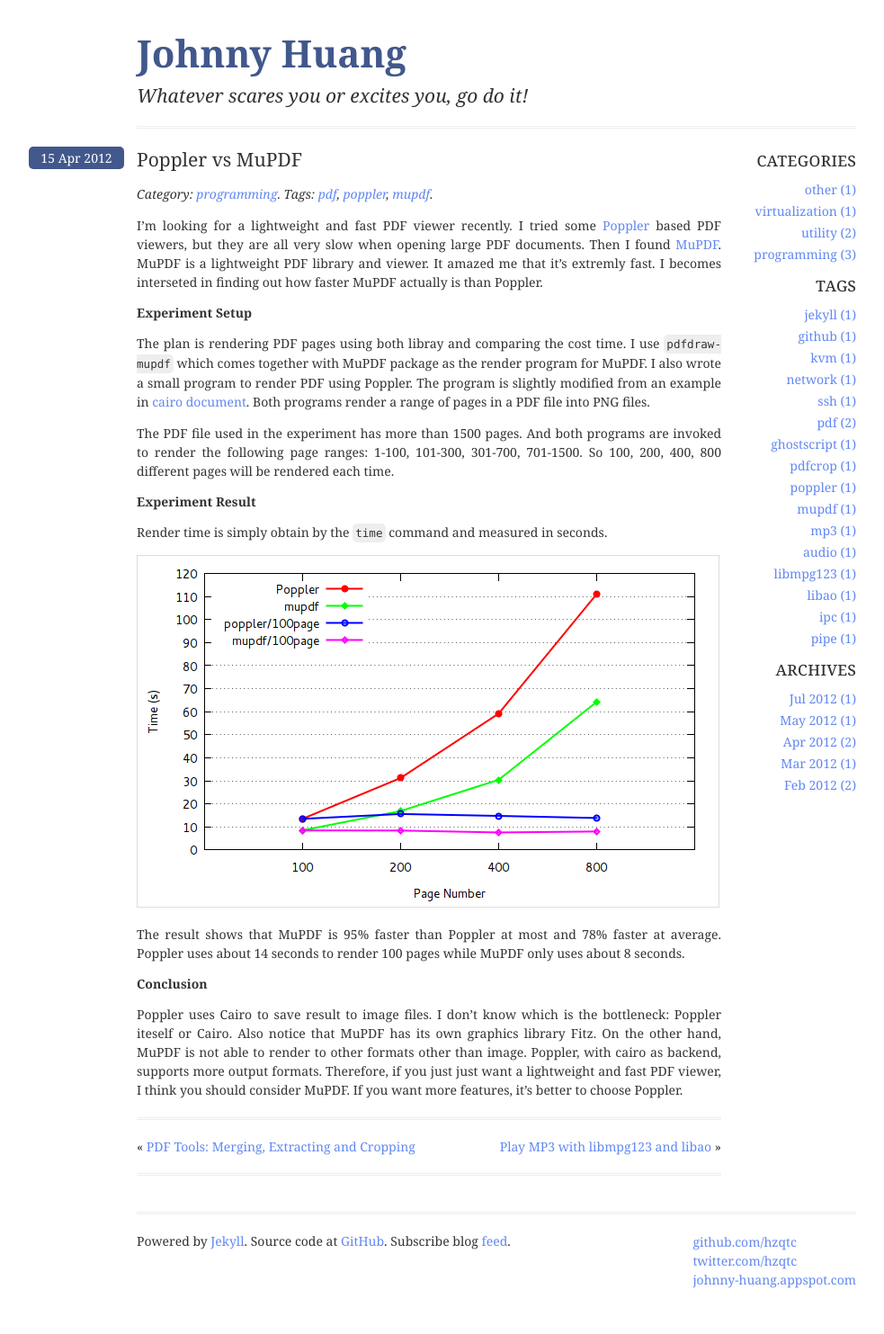
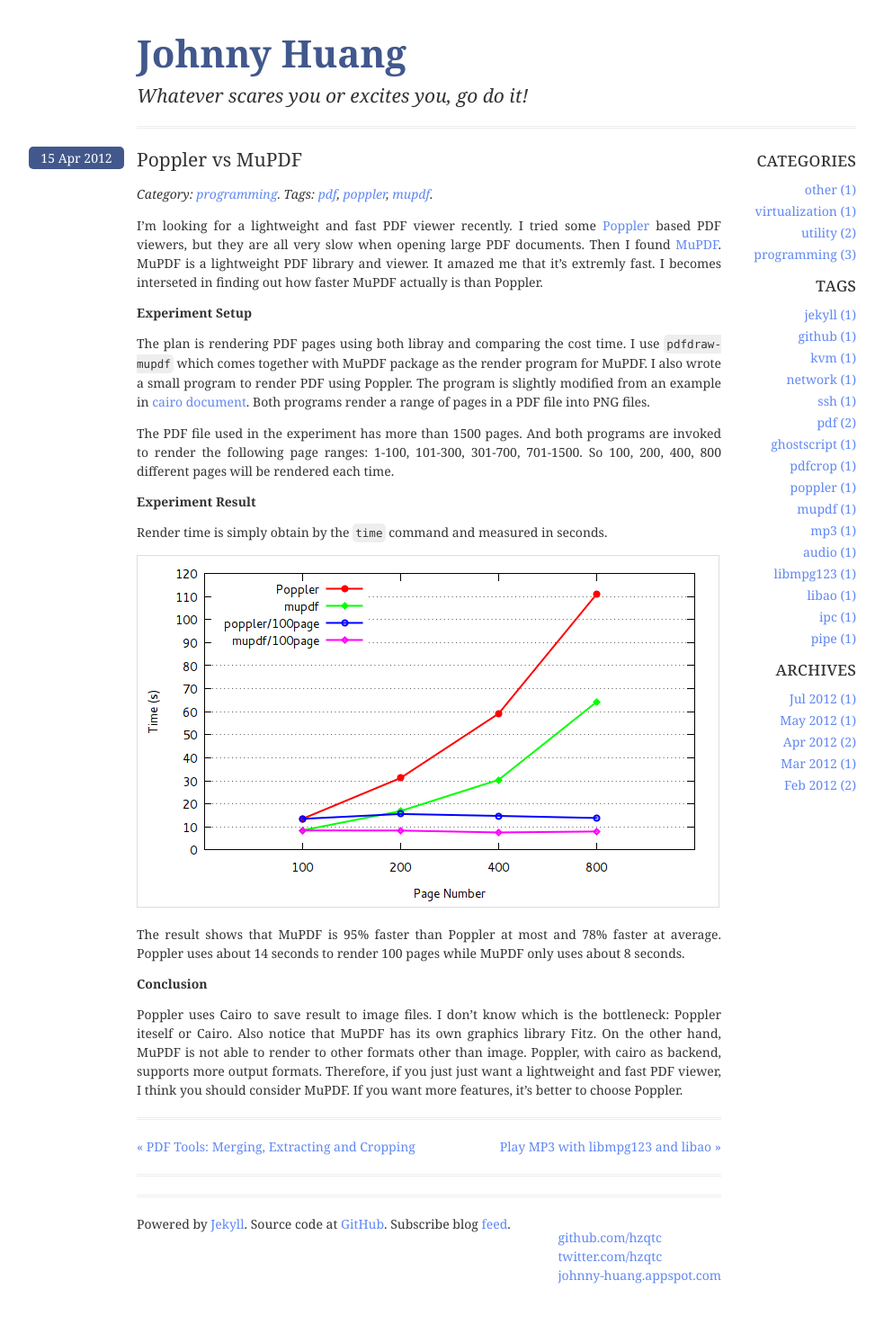
Before and after one commit to hzqtc/hzqtc.github.com, a Jekyll site: the page built from _posts/2012-4-15-poppler-vs-mupdf.md, in a window 1280 px wide. Shown: the whole page at 90% size, without its empty margins (88-1071 px from the left). Built offline with Jekyll 4.4.1, drawn with Linux system fonts in a browser that asks for light colours; comment, search, counter and statistics services are not loaded.

Commit message:
post neighbout layout fix

```diff
--- a/_layouts/post.html
+++ b/_layouts/post.html
@@ -14,14 +14,14 @@
 
     {{ content }}
 
-    <ul id="post_neighbours">
+    <div id="post_neighbours">
         {% if page.previous %}
-        <li class="left"><a href="{{ page.previous.url }}">{{ page.previous.title }}</a></li>
+        <div class="left"><a href="{{ page.previous.url }}">&laquo; {{ page.previous.title }}</a></div>
         {% endif %}
         {% if page.next %}
-        <li class="right"><a href="{{ page.next.url }}">{{ page.next.title }}</a><li>
+        <div class="right"><a href="{{ page.next.url }}">{{ page.next.title }} &raquo;</a><div>
         {% endif %}
-    </ul>
+    </div>
 
     <div id="disqus_thread"></div>
     <script src="http://hzqtc.disqus.com/embed.js"></script>
--- a/static/common.css
+++ b/static/common.css
@@ -111,28 +111,20 @@
     border: 1px solid #ddd;
 }
 
-ul#post_neighbours {
-    list-style: none;
+div#post_neighbours {
     padding: 20px 0;
     margin: 20px 0;
+    height: 20px;
     border-bottom: 3px double #eee;
     border-top: 3px double #eee;
 }
 
-ul#post_neighbours li {
-    display: inline;
+div#post_neighbours div.left {
+    float: left;
 }
 
-ul#post_neighbours li.right {
+div#post_neighbours div.right {
     float: right;
-}
-
-ul#post_neighbours li.left:before {
-    content: "« ";
-}
-
-ul#post_neighbours li.right:after {
-    content: " »";
 }
 
 #side {
```
